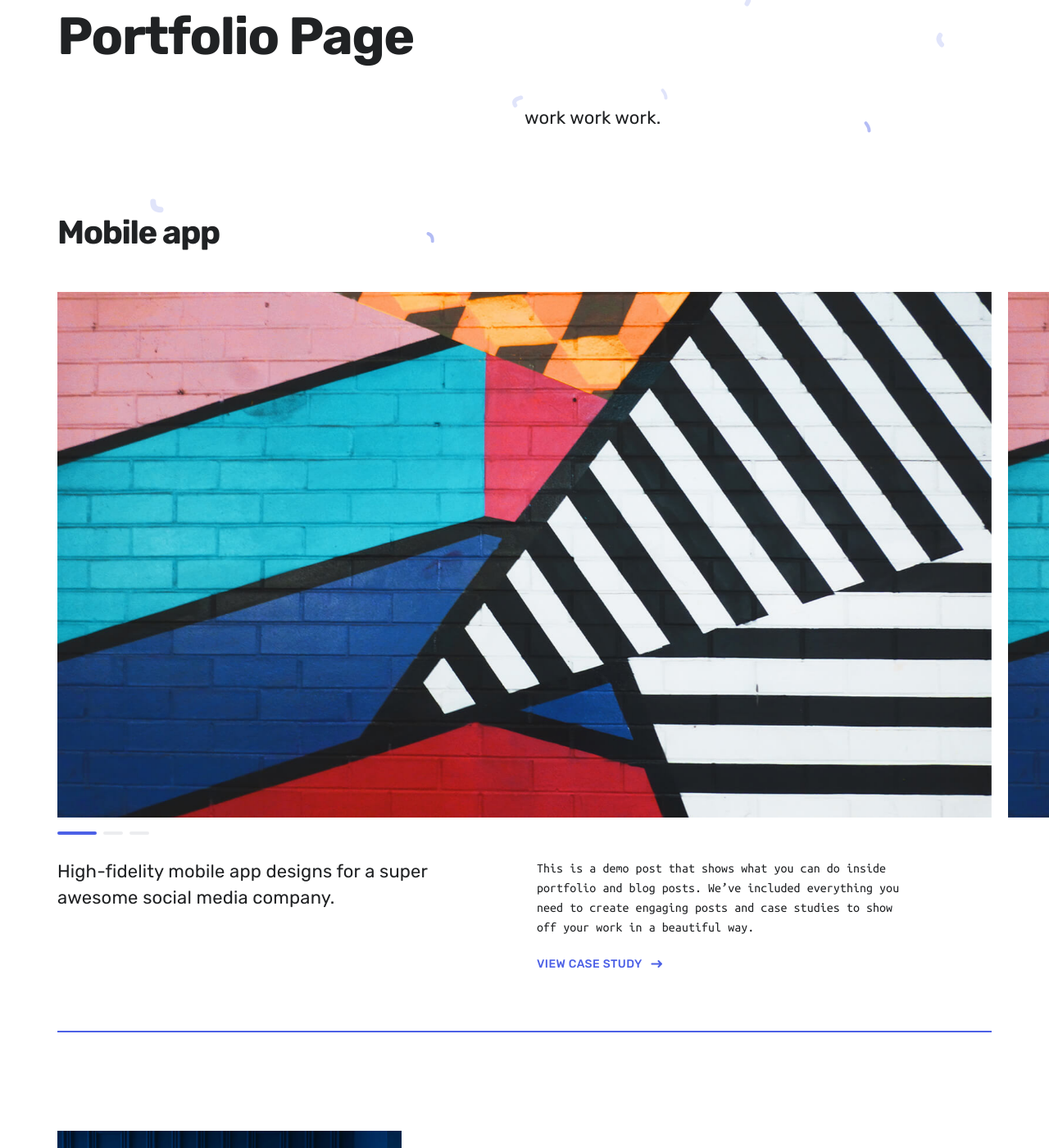
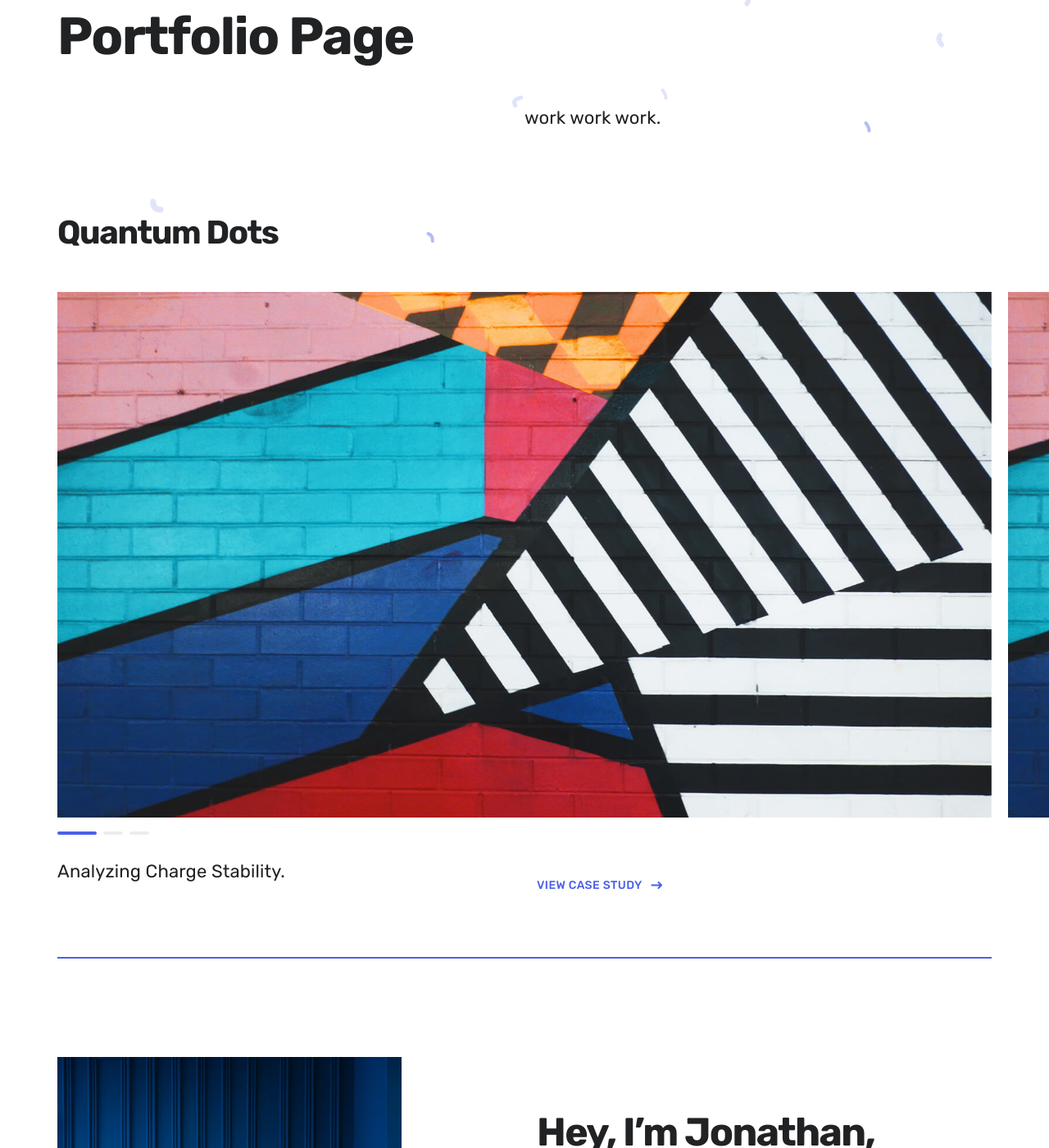
Before and after one commit to ElishaPhillips/ElishaPhillips.github.io, a Jekyll site: the page built from index.html, in a window 1280 px wide and 1400 px high, scrolled down 245 px. Shown: the whole window at 82% size. Built offline with Jekyll 4.4.1, drawn with Linux system fonts in a browser that asks for light colours; nearby versions of some CDN libraries.

Commit message:
Update 2019-07-24-demo-project.md

```diff
--- a/_projects/2019-07-24-demo-project.md
+++ b/_projects/2019-07-24-demo-project.md
@@ -1,15 +1,42 @@
 ---
-title: Mobile app
-subtitle: High-fidelity mobile app designs for a super awesome social media company.
+title: Quantum Dots
+subtitle: Analyzing Charge Stability.
 date: 2019-07-24 00:00:00
-description: This is a demo post that shows what you can do inside portfolio and blog posts. We’ve included everything you need to create engaging posts and case studies to show off your work in a beautiful way.
-featured_image: demo.jpg
+description:
+featured_image: https://github.com/ElishaPhillips/Quantum_Dot_Charge_Stability/blob/4b63bc152fdae9e23179a013d90222cd39cee6f4/Graphs/D2_3D_Still.PNG
 accent_color: '#4C60E6'
 gallery_images:
   - demo.jpg
   - demo.jpg
   - demo.jpg
 ---
+
+#### Reference:
+[Qubits made by advanced semiconductor manufacturing](https://arxiv.org/abs/2101.12650#)
+
+*Data from: https://doi.org/10.5281/zenodo.4478855*
+
+#### Pt. I
+
+Initial Data Plots, from Fig. 2:
+
+*Using the included Figure_2.py as reference for important parameters, such as removing data offsets and converting current to pA, saved in 3400 dpi*
+
+The lines represent Coloumb barriers - sweeping along G3 manipulates electrochemical pot. of Si quantum dot with G2 and G4 manipulating the tunneling barriers:
+
+![D5+6](https://github.com/ElishaPhillips/Quantum_Dot_Charge_Stability/blob/6679d233628fa045aa92d779668f77d3ae79c5d0/Graphs/D56.png)
+*Each line represents the transmission of a single electron*
+
+Double Dot Stability:
+
+*As C<sub><sub>m</sub></sub> shifts from 0 to C<sub><sub>m</sub></sub>/C<sub><sub>1,2</sub></sub> = 1 through adjusting G4 voltage:*
+
+![D1](https://github.com/ElishaPhillips/Quantum_Dot_Charge_Stability/blob/6679d233628fa045aa92d779668f77d3ae79c5d0/Graphs/D1.png)
+![D2](https://github.com/ElishaPhillips/Quantum_Dot_Charge_Stability/blob/6679d233628fa045aa92d779668f77d3ae79c5d0/Graphs/D2.png)
+![D3](https://github.com/ElishaPhillips/Quantum_Dot_Charge_Stability/blob/6679d233628fa045aa92d779668f77d3ae79c5d0/Graphs/D3.png)
+![D4](https://github.com/ElishaPhillips/Quantum_Dot_Charge_Stability/blob/6679d233628fa045aa92d779668f77d3ae79c5d0/Graphs/D4.png)
+
+
 <head>
   <style> iframe { border: none } </style>
 </head>
@@ -19,11 +46,6 @@ gallery_images:
   </iframe>
 </body>
 
-This page is a demo that shows everything you can do inside portfolio and blog posts.
-
-We've included everything you need to create engaging posts about your work, and show off your case studies in a beautiful way.
-
-![](_includes/project_data/quantum-dot-charge-stability/D2-3d.a.html)
 
 **Obviously,** we’ve styled up *all the basic* text formatting options [available in markdown](https://github.com/adam-p/markdown-here/wiki/Markdown-Cheatsheet).
 
```
